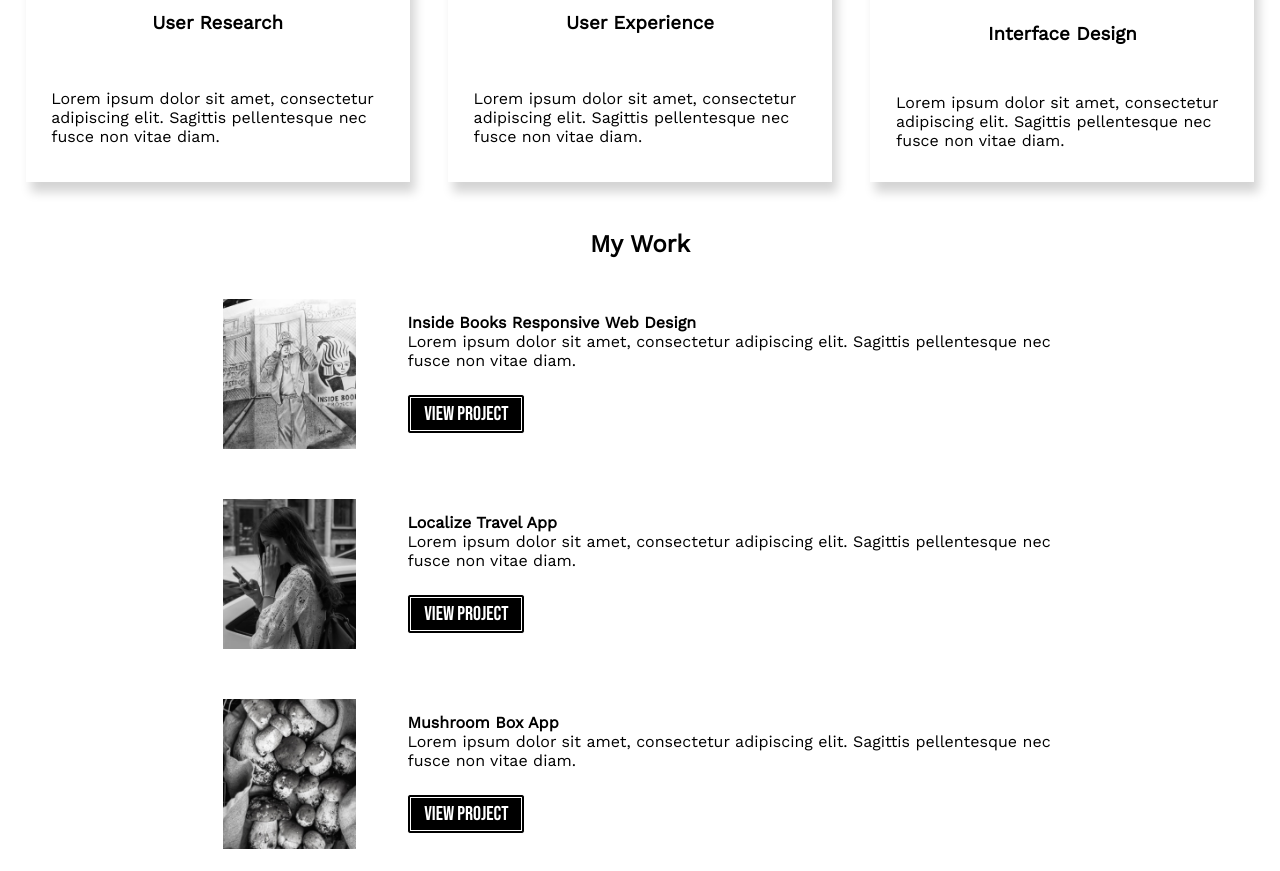
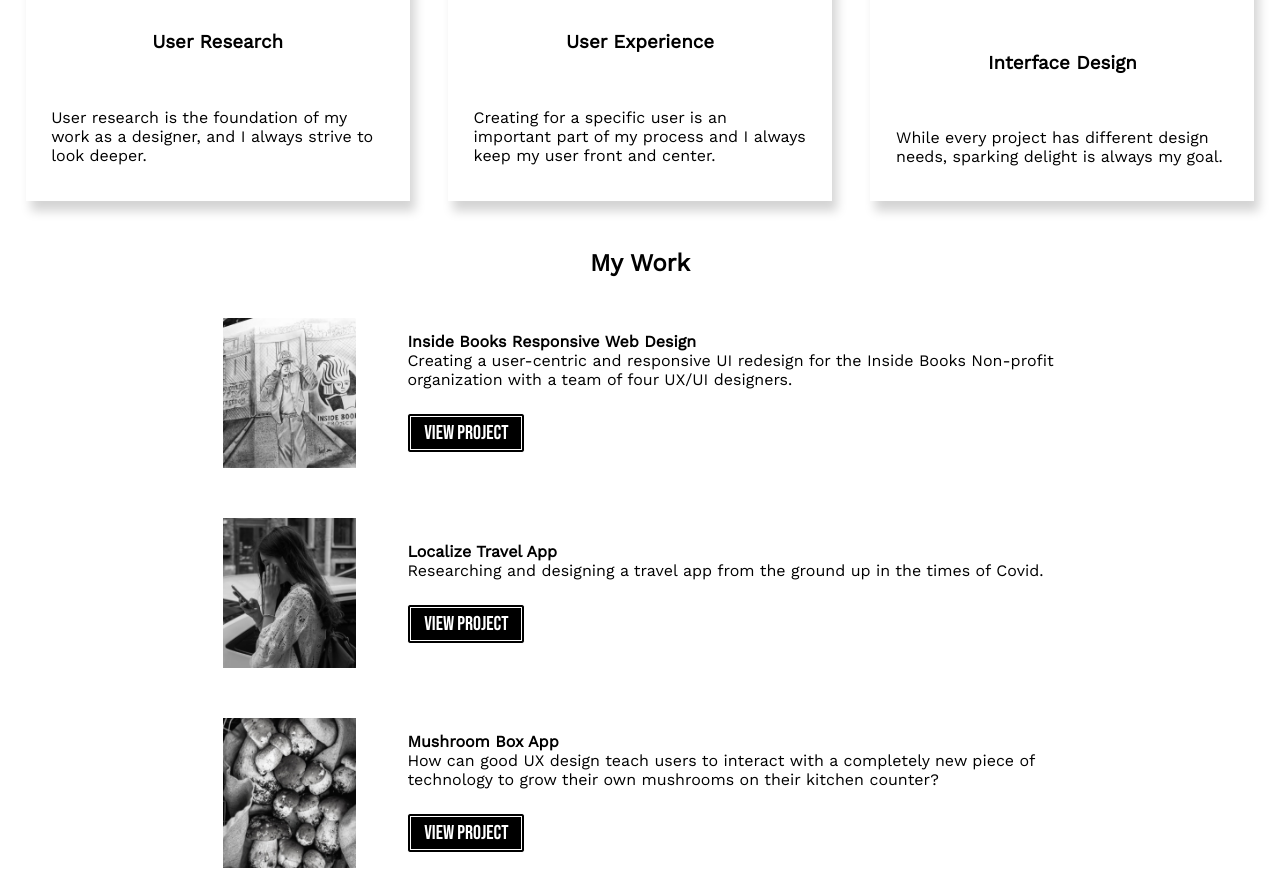
Before and after one commit to CassandraBroeker/UX_UI_HW_19, a plain HTML site: page index.html in a window 1280 px wide. Shown: the part 1058-1929 px from the top of the page. Drawn offline with nearby package versions, Linux system fonts and the light colour scheme.

Commit message:
New Text

```diff
--- a/index.html
+++ b/index.html
@@ -17,7 +17,7 @@
         a.appendChild(r);
     })(window,document,'https://static.hotjar.com/c/hotjar-','.js?sv=');
 </script>
-     </head>
+     </head>›
 <body>
 
 <header class="navigation">
@@ -51,17 +51,17 @@
            <div>
                <img src="Images/userResearch.jpg">
                <h3>User Research</h3>
-               <p>Lorem ipsum dolor sit amet, consectetur adipiscing elit. Sagittis pellentesque nec fusce non vitae diam.</p>
+               <p>User research is the foundation of my work as a designer, and I always strive to look deeper.</p>
            </div>
            <div>
             <img src="Images/persona.jpg">
             <h3>User Experience</h3>
-            <p>Lorem ipsum dolor sit amet, consectetur adipiscing elit. Sagittis pellentesque nec fusce non vitae diam.</p>
+            <p>Creating for a specific user is an important part of my process and I always keep my user front and center.</p>
            </div>
            <div>
             <img src="Images/design.jpg">
             <h3>Interface Design</h3>
-            <p>Lorem ipsum dolor sit amet, consectetur adipiscing elit. Sagittis pellentesque nec fusce non vitae diam.</p>
+            <p>While every project has different design needs, sparking delight is always my goal.</p>
         </div>
        </div>
     </section>
@@ -74,7 +74,7 @@
             <img src="Images/insideBooks.jpg">
            <div>
             <h4>Inside Books Responsive Web Design</h4>
-            <p>Lorem ipsum dolor sit amet, consectetur adipiscing elit. Sagittis pellentesque nec fusce non vitae diam. </p>
+            <p>Creating a user-centric and responsive UI redesign for the Inside Books Non-profit organization with a team of four UX/UI designers. </p>
             <button>View Project</button>
            </div>
         </div>
@@ -84,7 +84,7 @@
 
             <div>
             <h4>Localize Travel App</h4>
-            <p>Lorem ipsum dolor sit amet, consectetur adipiscing elit. Sagittis pellentesque nec fusce non vitae diam.</p>
+            <p>Researching and designing a travel app from the ground up in the times of Covid. </p>
             <button>View Project</button>
            </div>
         </div>
@@ -93,7 +93,7 @@
             <img src="Images/MushroomBox.jpg">
            <div>
             <h4>Mushroom Box App</h4>
-            <p>Lorem ipsum dolor sit amet, consectetur adipiscing elit. Sagittis pellentesque nec fusce non vitae diam.</p>
+            <p>How can good UX design teach users to interact with a completely new piece of technology to grow their own mushrooms on their kitchen counter? </p>
             <button>View Project</button>
            </div>
         </div>
```
Also changed, not shown: 1 other file.
